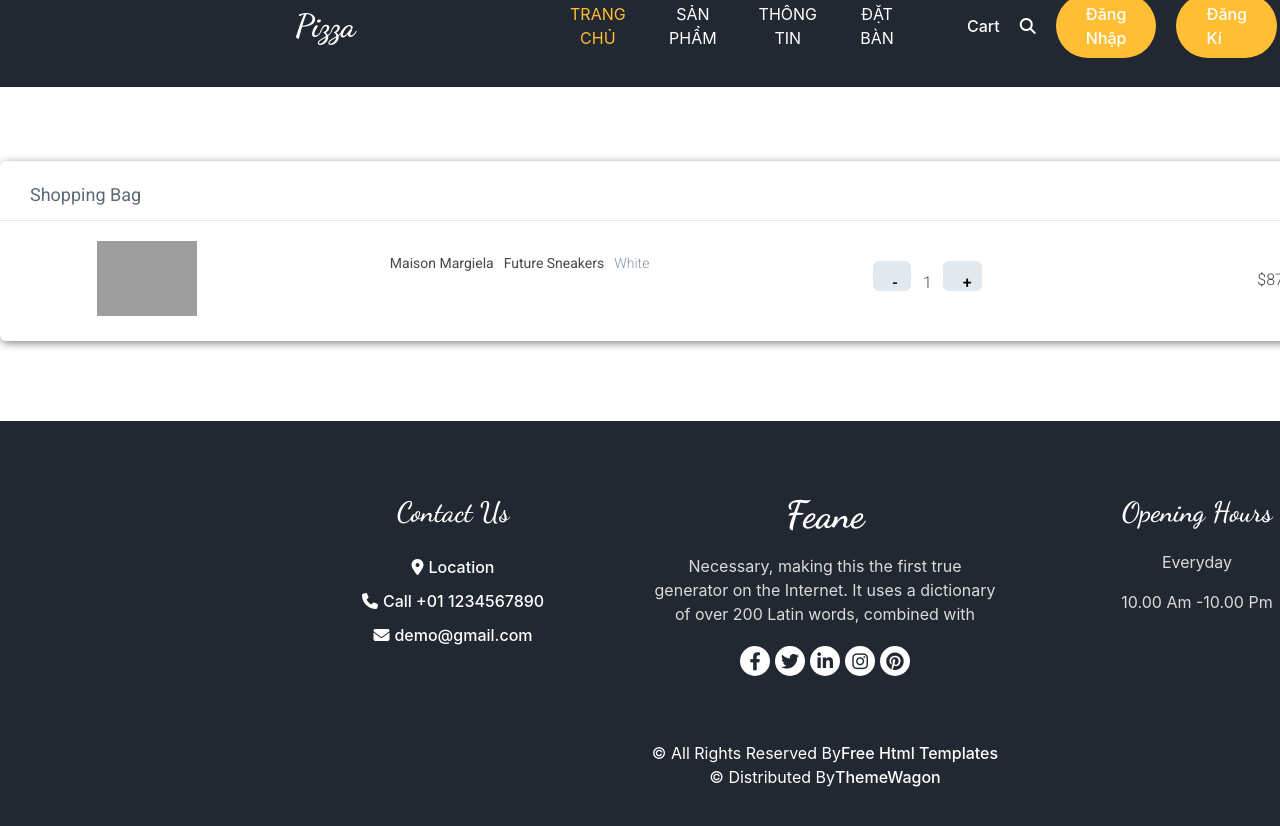
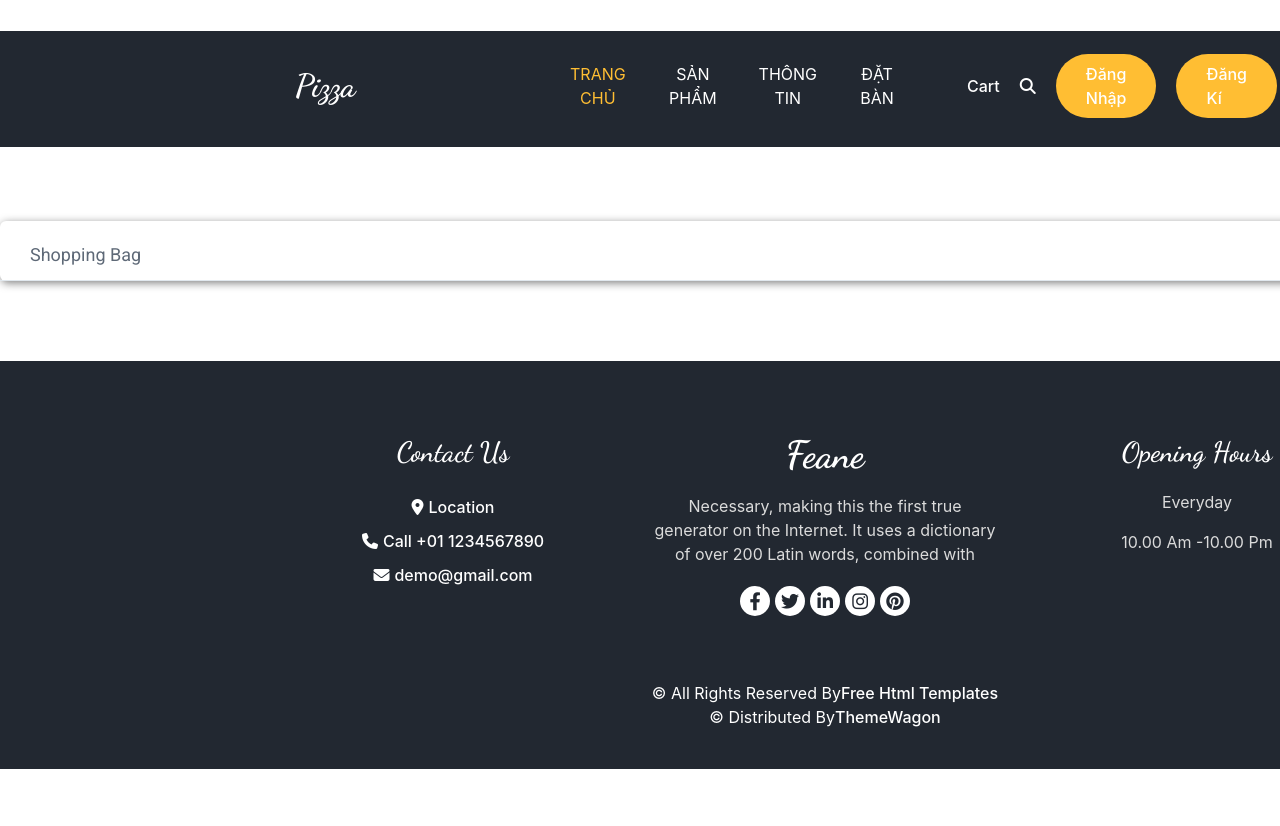
Before and after one commit to hoatv02/React_TypeScript, a React (Vite) app: page /mycart in a window 1280 px wide. Shown: the top 826 px of the page. After the commit the page ends 800 px from the top, so only its background shows below. Built offline with nearby package versions, Linux system fonts and the light colour scheme; grey boxes are pictures that could not be loaded; the HTML template or start-up script is replaced by a standard one; a web font is replaced by a local one.

Commit message:
localstorage My Cart

```diff
--- a/src/component/Client/Header/Header.tsx
+++ b/src/component/Client/Header/Header.tsx
@@ -4,6 +4,9 @@ import Profile from "../Profile/Profile";
 type Props = {};
 
 const Header = (props: Props) => {
+  const cartStrorage = localStorage.getItem("addToCart")
+    ? JSON.parse(localStorage.getItem("addToCart"))
+    : [];
   return (
     <div className="marignbt">
       <div className="hero_area">
@@ -109,7 +112,10 @@ const Header = (props: Props) => {
               aria-label="Close"
             ></button>
           </div>
-          <div className="offcanvas-body"></div>
+          <div className="offcanvas-body">
+
+
+          </div>
         </div>
       </div>
     </div>
--- a/src/component/Client/ListProduct/ListProduct.tsx
+++ b/src/component/Client/ListProduct/ListProduct.tsx
@@ -6,16 +6,20 @@ type Props = {};
 
 const ListProduct = (props: Props) => {
   const [data, setData] = useState<IProduct[]>([]);
+  const [addToCart,setAddToCart] = useState(()=>{
+   const getCart:any = localStorage.getItem("addToCart")
+   ? JSON.parse(localStorage.getItem("addToCart"))
+   : [];
+  //  localStorage.parse(JSON.stringify(getCart));
+   return getCart
+  })
+  // console.log(addToCart)
+// console.log(JSON.parse(localStorage.getItem("addToCart")))
+  const handlerAddCart = (item:any)=>{
+    setAddToCart((prev)=>[...prev,item])
+    localStorage.setItem('addToCart', JSON.stringify(addToCart))
+  }
 
-
-  const [addToCart,setAddToCart] = useState<IProduct[]>([])
-  const handlerAddCart = (item:IProduct)=>{
-    // const product = data.find((items)=> items._id === item._id)
-    // console.log(addToCart.push(item))
-    console.log(
-    setAddToCart([...addToCart,item])
-    )
-  }
   useEffect(() => {
     (async () => {
       const { data } = await axios.get(`http://localhost:8080/product`);
@@ -26,7 +30,7 @@ const ListProduct = (props: Props) => {
   return (
     <div className="row grid listProduct">
       {data.map((item, index)  => {
-        if(index <8){
+        if(index < 7){
           return (
             <div className="col-sm-6 col-lg-3 all pizza" key={index}>
               <div className="box">
--- a/src/component/Client/MyCart/MyCart.tsx
+++ b/src/component/Client/MyCart/MyCart.tsx
@@ -1,21 +1,26 @@
-import React from "react";
+import React, { useState } from "react";
 type Props = {};
 
 const MyCart = (props: Props) => {
+  const cartStrorage = localStorage.getItem("addToCart")
+    ? JSON.parse(localStorage.getItem("addToCart"))
+    : [];
   return (
     <div className="myCart">
       <div className="shopping-cart">
             <div className="title">Shopping Bag</div>
+      {cartStrorage.map((item) => {
+        return (
 
             <div className="item">
               <div className="image">
-            <img src="https://tse1.mm.bing.net/th?id=OIP.lKiWASweuATY-A9By-2U5gHaE8&pid=Api&P=0" style={{width:"100px"}} alt="" />
+                <img src={item.image} style={{ width: "100px" }} alt="" />
               </div>
 
               <div className="description">
-            <span>Maison Margiela</span>
-            <span>Future Sneakers</span>
-            <span>White</span>
+                <span>{item.productName}</span>
+                {/* <span>Future Sneakers</span>
+              <span>White</span> */}
               </div>
 
               <div className="quantity">
@@ -27,13 +32,15 @@ const MyCart = (props: Props) => {
                   +
                 </button>
               </div>
-          <div className="total-price">$870</div>
+              <div className="total-price">{item.price}</div>
               <div className="icon">
                 <div className="">Delete</div>
               </div>
             </div>
+        );
+      })}
+          </div>
 
-      </div>
     </div>
   );
 };
```
Lines whose indentation alone changed are shown as unchanged.
